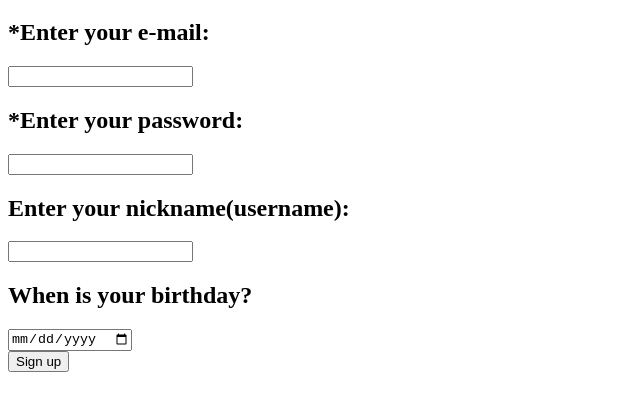
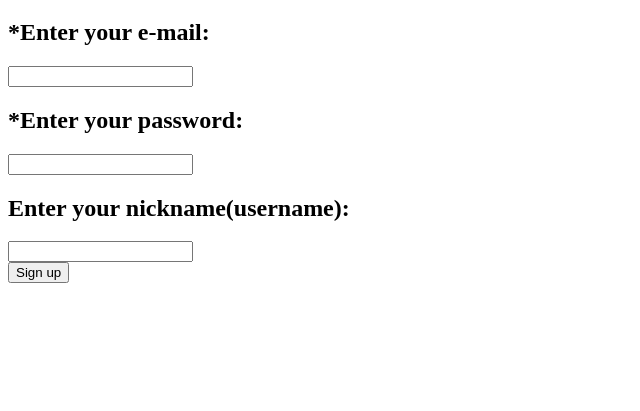
Before and after one commit to Ffr443/registration, a plain HTML site: page index.html in a window 1280 px wide. Shown: the part 61-472 px from the top of the page, without its empty margins (0-640 px from the left). Drawn offline with Linux system fonts and the light colour scheme.

Commit message:
Update index.htmlggfd
Signed-off-by: F_max <109035430+Ffr443@users.noreply.github.com>

```diff
--- a/index.html
+++ b/index.html
@@ -1,17 +1,17 @@
 <!DOCTYPE html>
-<html lang="en-US">
+<html lang="ru">
 
 <head>
   <meta charset="UTF-8">
   <meta http-equiv="X-UA-Compatible" content="IE=edge">
-  <meta name="viewport" content="width=device-width, initial-scale=1.0">
+  <meta name="viewport" content="width=device-width">
   <link rel="stylesheet" href="style.css">
   <title>регистрация</title>
 </head>
 
 <body>
   <div class="wrapper">
-    <form action=# class="form">
+    <form action="#" class="form">
       <div class="container">
         <h1>REGISTRATION</h1>
         <div>
@@ -27,10 +27,6 @@
           <input class="nickname" type="input" />
         </div>
         <div>
-          <h2>When is your birthday?</h2>
-          <input class="birthday" type="date"/>
-        </div>
-        <div>
           <button class="submit">
             Sign up
           </button>
```
